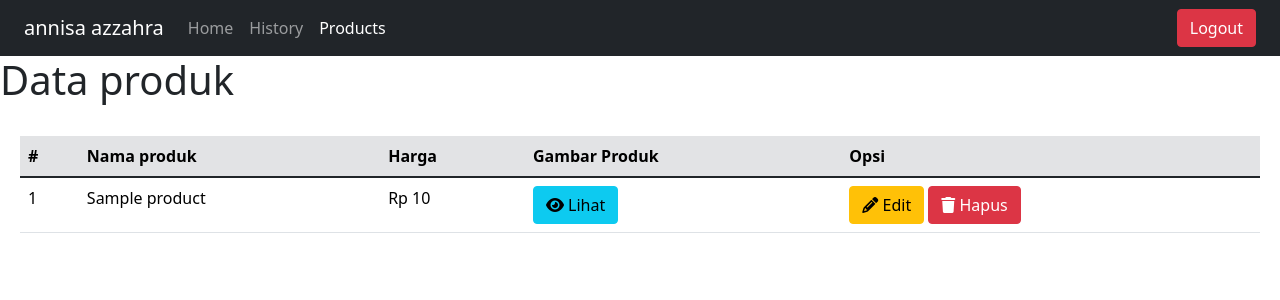
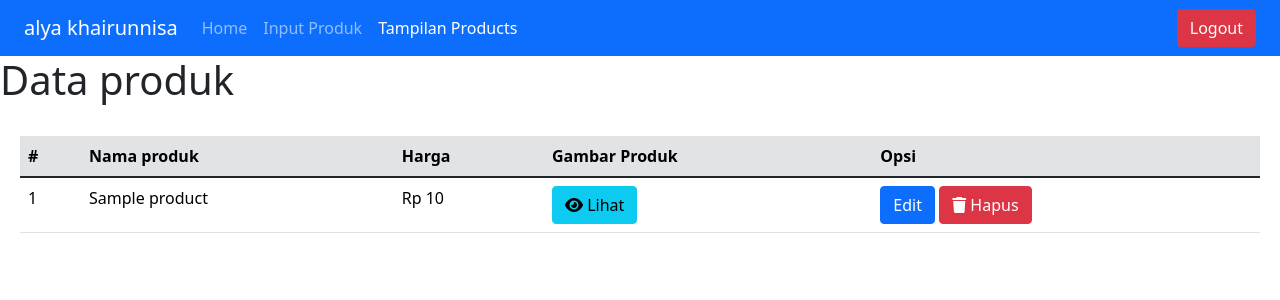
Before and after one commit to alyakhairunnisa/UTS_PEMWEB, a PHP site: page /www/show.php in a window 1280 px wide. Shown: the top 300 px of the page. Run offline with PHP 8.4, Linux system fonts and the light colour scheme; the visitor is signed in with stand-in values (Sample User, id 1); tables that the repository leaves empty or names only in its code hold one stand-in row (values such as "Sample post"); some libraries are stand-ins or nearby versions.

Commit message:
first commit

```diff
--- a/backend/create.php
+++ b/backend/create.php
@@ -1,6 +1,7 @@
 <?php
 
 require './../config/db.php';
+$this_doc = dirname(__FILE__);
 
 if(isset($_POST['submit'])) {
     global $db_connect;
@@ -12,7 +13,8 @@ if(isset($_POST['submit'])) {
 
     $randomFilename = time().'-'.md5(rand()).'-'.$image;
 
-    $uploadPath = $_SERVER['DOCUMENT_ROOT'].'/upload/'.$randomFilename;
+    // $uploadPath = $_SERVER['DOCUMENT_ROOT'].'/upload/'.$randomFilename;
+    $uploadPath = $this_doc.'./../../UTS/upload/'.$randomFilename;
 
     $upload = move_uploaded_file($tempImage,$uploadPath);
 
--- a/backend/register.php
+++ b/backend/register.php
@@ -39,3 +39,4 @@ if(isset($_POST['submit'])) {
     header('Location:./../profile.php');
     // echo "registrasi berhasil";
 }
+?>
--- a/config/db.php
+++ b/config/db.php
@@ -2,7 +2,7 @@
 
 $DBHOST = 'localhost';
 $DBUSER = 'root';
-$DBPASSWORD = ' ';
+$DBPASSWORD = '';
 $DBNAME = 'pemweb-db';
 
 
--- a/index.php
+++ b/index.php
@@ -20,6 +20,7 @@
                     </div>
                     <div class="form-outline mb-4" >
                         <input type="submit" value="login" name="submit" class="btn btn-primary" >
+                        <a href="register.php" class="btn btn-success" >Register</a>
                     </div>
                 </form>
             </section>
--- a/show.php
+++ b/show.php
@@ -20,22 +20,22 @@ if ($_SESSION['role'] != 'admin') {
     <title>Products</title>
 </head>
 <body>
-<nav class="navbar navbar-expand-lg navbar-dark bg-dark">
+<nav class="navbar navbar-expand-lg navbar-dark bg-primary">
         <div class="container-fluid">
-          <a style="color: #fff ;" class="navbar-brand" href="#">annisa azzahra</a>
+          <a style="color: #fff ;" class="navbar-brand" href="#">alya khairunnisa</a>
           <button class="navbar-toggler" type="button" data-bs-toggle="collapse" data-bs-target="#navbarNav" aria-controls="navbarNav" aria-expanded="false" aria-label="Toggle navigation">
             <span class="navbar-toggler-icon"></span>
           </button>
           <div class="collapse navbar-collapse justify-content-between" id="navbarNav">
             <ul class="navbar-nav">
               <li class="nav-item">
-                <a class="nav-link" aria-current="page" href="./index.php">Home</a>
+                <a class="nav-link" aria-current="page" href="admin.php">Home</a>
               </li>
               <li class="nav-item">
-                <a class="nav-link" href="#">History</a>
+                <a class="nav-link" href="create.php">Input Produk</a>
               </li>
               <li class="nav-item">
-                <a class="nav-link active" href="#">Products</a>
+                <a class="nav-link active" href="show.php">Tampilan Products</a>
               </li>
             </ul>
               <a href="backend/logout.php" class="btn btn-danger">Logout</a>
@@ -60,11 +60,11 @@ if ($_SESSION['role'] != 'admin') {
         <tbody>
             <?php
                 require './config/db.php';
-                $base_url = "http://localhost/tugas-Pertemuan-7";
+
 
                 $products = mysqli_query($db_connect,"SELECT * FROM products");
                 $no = 1;
-
+                $root = "http://localhost:41062/www";
                 while($row = mysqli_fetch_assoc($products)) {
             ?>
                 <tr>
@@ -72,9 +72,12 @@ if ($_SESSION['role'] != 'admin') {
                     <td><?=$row['name'];?></td>
                     <td>Rp <?= number_format($row['price'], 0, ',', '.'); ?></td>
                     <!-- <td><img src="<?=$row['image'];?>" width="100"></td> -->
-                    <td><a class="btn btn-info" href="<?php echo $base_url ?><?=$row['image'];?>" target="_blank"><i class="fa fa-eye" aria-hidden="true"></i> Lihat</a></td>
+                    <td><a class="btn btn-info" href="<?=$root.$row['image'];?>" target="_blank"><i class="fa fa-eye" aria-hidden="true"></i> Lihat</a></td>
                     <td>
-                        <a class="btn btn-warning" href="backend/edit.php?id=<?=$row['id'];?>"><i class="fa fa-pencil" aria-hidden="true"></i> Edit</a>
+                    <button type="button" class="btn btn-primary" data-toggle="modal" data-target="#exampleModal">
+                    Edit
+                    </button>
+                        <!-- <a class="btn btn-warning" href="backend/edit.php?id=<?=$row['id'];?>"><i class="fa fa-pencil" aria-hidden="true"></i> Edit</a> -->
                         <button onclick="hapus(<?php echo $row['id']; ?>)" class="btn btn-danger"><i class="fa fa-trash" aria-hidden="true"></i> Hapus</button>
 
                     </td>
@@ -82,8 +85,42 @@ if ($_SESSION['role'] != 'admin') {
             <?php } ?>
         </tbody>
     </table>
+    <div class="modal fade" id="exampleModal" tabindex="-1" role="dialog" aria-labelledby="exampleModalLabel" aria-hidden="true">
+    <div class="modal-dialog" role="document">
+      <div class="modal-content">
+        <div class="modal-header">
+          <h5 class="modal-title" id="exampleModalLabel">Edit Produk</h5>
+          <button type="button" class="close" data-dismiss="modal" aria-label="Close">
+            <span aria-hidden="true">&times;</span>
+          </button>
+        </div>
+        <div class="modal-body">
+          <form action="./backend/edit.php" method="post" enctype="multipart/form-data" >
+            <div class="form-group">
+              <label for="exampleInputEmail1">Nama</label>
+              <input type="text" class="form-control" aria-describedby="emailHelp" name="name" >
+            </div>
+            <div class="form-group">
+              <label for="exampleInputPassword1">harga</label>
+              <input type="text" class="form-control" name="price">
+            </div>
+            <div class="mb-3">
+              <label for="Image" class="form-label">Image</label>
+              <input type="file" name="image" class="form-control" id="Image" aria-describedby="emailHelp" required>
+            </div>
+            <div class="modal-footer">
+              <button type="button" class="btn btn-danger" data-dismiss="modal">Close</button>
+              <input type="submit" name="update" class="btn btn-primary" value = "ubah">
+            </div>
+        </form>
       </div>
     </div>
+  </div>
+      </div>
+    </div>
+    <script src="https://code.jquery.com/jquery-3.4.1.slim.min.js" integrity="sha384-J6qa4849blE2+poT4WnyKhv5vZF5SrPo0iEjwBvKU7imGFAV0wwj1yYfoRSJoZ+n" crossorigin="anonymous"></script>
+    <script src="https://cdn.jsdelivr.net/npm/popper.js@1.16.0/dist/umd/popper.min.js" integrity="sha384-Q6E9RHvbIyZFJoft+2mJbHaEWldlvI9IOYy5n3zV9zzTtmI3UksdQRVvoxMfooAo" crossorigin="anonymous"></script>
+    <script src="https://cdn.jsdelivr.net/npm/bootstrap@4.4.1/dist/js/bootstrap.min.js" integrity="sha384-wfSDF2E50Y2D1uUdj0O3uMBJnjuUD4Ih7YwaYd1iqfktj0Uod8GCExl3Og8ifwB6" crossorigin="anonymous"></script>
     <script src="../plugin/js/bootstrap.min.js"></script>
     <script>
     function hapus(id_user){
--- /dev/null
+++ b/upload/coba.php
@@ -0,0 +1,4 @@
+<?php
+$this_doc = dirname(__FILE__);
+echo $this_doc;
+?>
```
Also changed, not shown: admin.php (+25 -0 lines), backend/edit.php (+5 -2 lines), create.php (+25 -0 lines), upload/1699938201-9f7647665a15f3ff6b50d7eeba29f73f-permen milkita.jpeg (deleted), upload/1699938222-c7e0d98a8e54fffc1d8a23367275d5d0-permen milkita.jpeg (deleted), upload/1700283625-8d308e682d34f190e02f342011b69fbd-silver queen.jpeg (renamed from upload/1699949683-1d32a77d4816d14921ffc5b9e3fc75f2-silver queen.jpeg), upload/1700289615-dee137057e5384c85254c095dbffea3e-download (5).jpeg (added).
